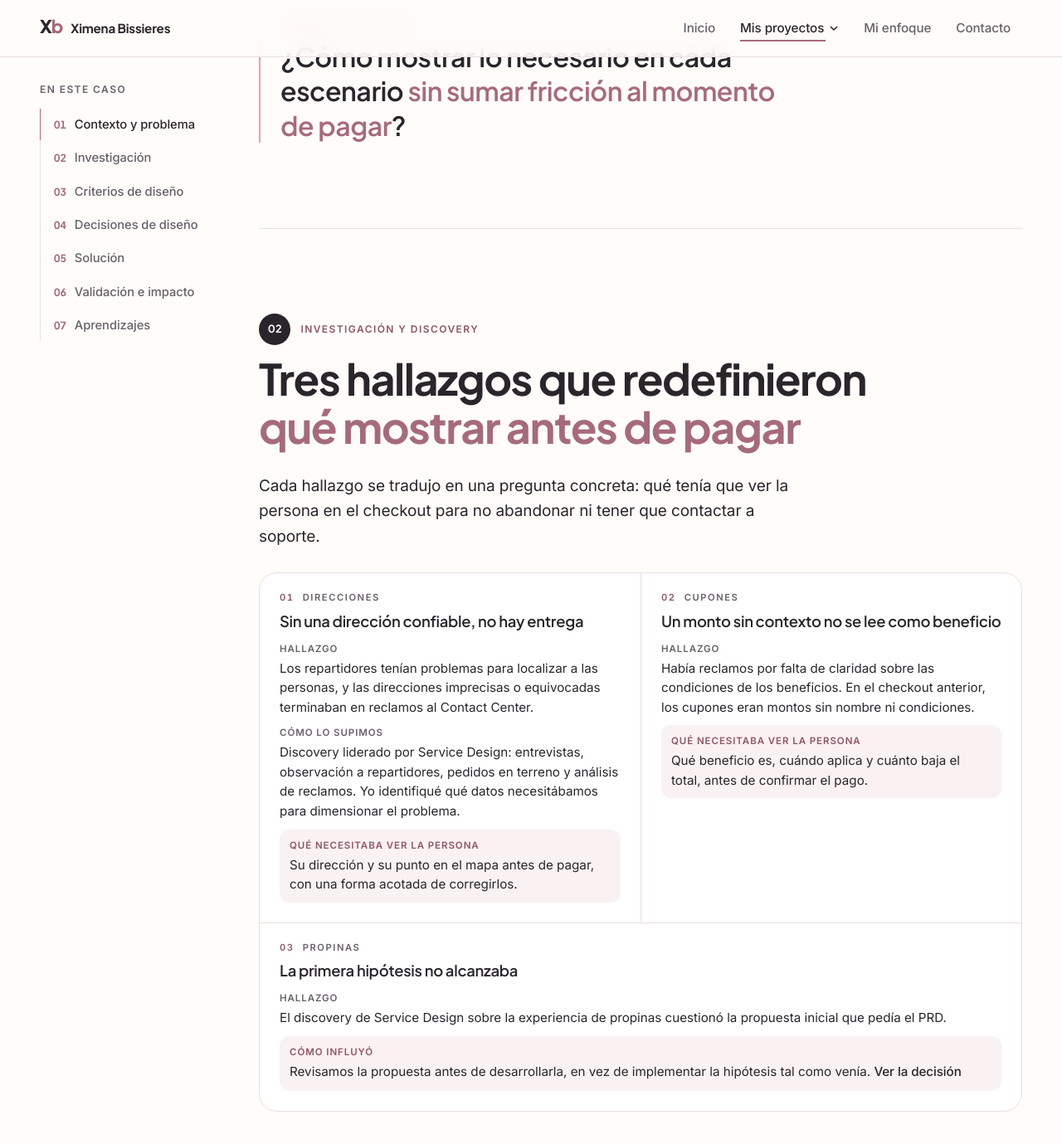
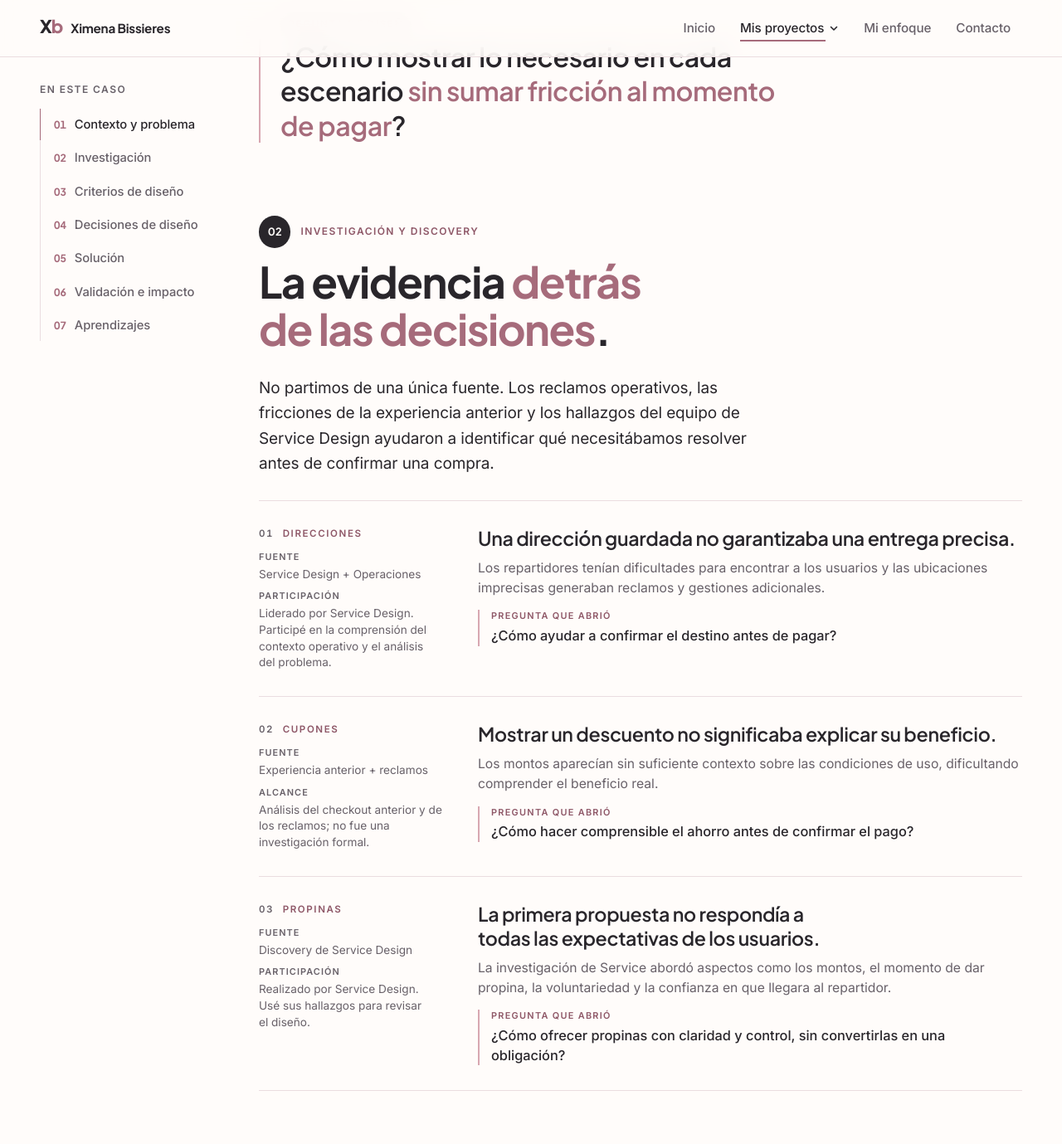
Before and after one commit to ximebissieres/Ximebissieres.github.io, a Jekyll site: the page built from proyectos/monchis.html, in a window 1280 px wide and 1400 px high, scrolled down 3084 px. Shown: the top 1379 px of the window at 83% size. Built offline with Jekyll 4.4.1, drawn with Linux system fonts in a browser that asks for light colours.

Commit message:
Monchis: investigación como evidencia y transición continua desde Contexto
- Sin línea divisoria ni doble espacio entre la pregunta de diseño y Investigación.
- Tres hallazgos editoriales: tema y fuente como metadatos, hallazgo protagonista y la pregunta que abrió.
- Atribución explícita: Service Design en direcciones y propinas; cupones sin investigación formal.

Co-Authored-By: Claude Opus 5.5 <noreply@anthropic.com>
Claude-Session: https://claude.ai/code/session_01DJ4kQgEHjb3PtnpPBBuZ5X

```diff
--- a/assets/styles.css
+++ b/assets/styles.css
@@ -1651,3 +1651,29 @@ body { font-family: var(--sans); font-size: var(--fs-body); line-height: 1.65; f
 .asis-legend span::before { content: ""; width: 10px; height: 10px; border-radius: 50%; box-sizing: border-box; }
 .asis-legend .lg-on::before { background: var(--ink); }
 .asis-legend .lg-off::before { border: 1.5px dashed var(--rose); }
+
+/* ==========================================================================
+   Monchis · transición Contexto → Investigación y hallazgos editoriales
+   ========================================================================== */
+/* La pregunta de diseño enlaza con Investigación: sin línea divisoria ni doble espacio */
+.chapter:has(.ctx-question) { padding-bottom: clamp(28px, 3.5vw, 44px); }
+.chapter:has(.ctx-question) + .chapter { border-top: 0; padding-top: clamp(28px, 3.5vw, 44px); }
+
+/* Hallazgos: metadatos discretos a la izquierda, hallazgo protagonista a la derecha */
+.findings { list-style: none; margin: 0; padding: 0; border-top: 1px solid var(--line); }
+.findings > li { display: grid; gap: 12px; padding-block: clamp(20px, 2.6vw, 30px); border-bottom: 1px solid var(--line); }
+@media (min-width: 900px) { .findings > li { grid-template-columns: minmax(0, 14rem) minmax(0, 1fr); column-gap: 40px; } }
+.f-meta { display: grid; gap: 10px; align-content: start; }
+.f-topic { font-size: .72rem; font-weight: var(--w-semibold); letter-spacing: .14em; text-transform: uppercase; color: var(--rose-ink); }
+.f-topic span { color: var(--muted); margin-right: 6px; font-variant-numeric: tabular-nums; }
+.f-meta dl { margin: 0; display: grid; gap: 8px; }
+.f-meta dt { font-size: .68rem; font-weight: var(--w-semibold); letter-spacing: .1em; text-transform: uppercase; color: var(--muted); }
+.f-meta dd { margin: 2px 0 0; font-size: .85rem; line-height: 1.45; color: var(--muted); text-wrap: pretty; }
+.f-body { display: grid; gap: 10px; align-content: start; max-width: 42rem; }
+.f-body h3 { font-family: var(--display); font-weight: var(--w-semibold); font-size: clamp(1.2rem, 1.05rem + .5vw, 1.45rem); line-height: 1.25; letter-spacing: -0.015em; text-wrap: balance; }
+.f-body > p:not(.f-question) { font-size: .98rem; line-height: 1.55; color: var(--muted); text-wrap: pretty; }
+.f-question { display: grid; gap: 4px; margin-top: 4px; padding-left: 14px; border-left: 2px solid var(--blush); font-size: 1.02rem; line-height: 1.45; color: var(--ink); font-weight: var(--w-medium); }
+.f-question span { font-size: .68rem; font-weight: var(--w-semibold); letter-spacing: .12em; text-transform: uppercase; color: var(--rose-ink); }
+@media (max-width: 899px) {
+  .f-meta dl { grid-template-columns: repeat(auto-fit, minmax(min(100%, 12rem), 1fr)); column-gap: 20px; }
+}
--- a/proyectos/monchis.html
+++ b/proyectos/monchis.html
@@ -89,33 +89,41 @@ summary: 'Rediseñamos el checkout de Monchis para simplificar decisiones, aclar
     </section>
 
     <section class="chapter" id="investigacion" data-title="Investigación">
-      <header class="chapter-head"><p class="eyebrow">Investigación y discovery</p><h2 class="chapter-title">Tres hallazgos que redefinieron <em>qué mostrar antes de pagar</em></h2></header>
-      <p class="lead">Cada hallazgo se tradujo en una pregunta concreta: qué tenía que ver la persona en el checkout para no abandonar ni tener que contactar a soporte.</p>
-      <ol class="research-list">
+      <header class="chapter-head"><p class="eyebrow">Investigación y discovery</p><h2 class="chapter-title">La evidencia <em>detrás de las decisiones</em>.</h2></header>
+      <p class="lead">No partimos de una única fuente. Los reclamos operativos, las fricciones de la experiencia anterior y los hallazgos del equipo de Service Design ayudaron a identificar qué necesitábamos resolver antes de confirmar una compra.</p>
+      <ol class="findings">
         <li>
-          <p class="eyebrow">Direcciones</p>
-          <h3>Sin una dirección confiable, no hay entrega</h3>
-          <dl>
-            <div><dt>Hallazgo</dt><dd>Los repartidores tenían problemas para localizar a las personas, y las direcciones imprecisas o equivocadas terminaban en reclamos al Contact Center.</dd></div>
-            <div><dt>Cómo lo supimos</dt><dd>Discovery liderado por Service Design: entrevistas, observación a repartidores, pedidos en terreno y análisis de reclamos. Yo identifiqué qué datos necesitábamos para dimensionar el problema.</dd></div>
-            <div class="rl-found"><dt>Qué necesitaba ver la persona</dt><dd>Su dirección y su punto en el mapa antes de pagar, con una forma acotada de corregirlos.</dd></div>
-          </dl>
+          <div class="f-meta">
+            <p class="f-topic"><span>01</span> Direcciones</p>
+            <dl><div><dt>Fuente</dt><dd>Service Design + Operaciones</dd></div><div><dt>Participación</dt><dd>Liderado por Service Design. Participé en la comprensión del contexto operativo y el análisis del problema.</dd></div></dl>
+          </div>
+          <div class="f-body">
+            <h3>Una dirección guardada no garantizaba una entrega precisa.</h3>
+            <p>Los repartidores tenían dificultades para encontrar a los usuarios y las ubicaciones imprecisas generaban reclamos y gestiones adicionales.</p>
+            <p class="f-question"><span>Pregunta que abrió</span>¿Cómo ayudar a confirmar el destino antes de pagar?</p>
+          </div>
         </li>
         <li>
-          <p class="eyebrow">Cupones</p>
-          <h3>Un monto sin contexto no se lee como beneficio</h3>
-          <dl>
-            <div><dt>Hallazgo</dt><dd>Había reclamos por falta de claridad sobre las condiciones de los beneficios. En el checkout anterior, los cupones eran montos sin nombre ni condiciones.</dd></div>
-            <div class="rl-found"><dt>Qué necesitaba ver la persona</dt><dd>Qué beneficio es, cuándo aplica y cuánto baja el total, antes de confirmar el pago.</dd></div>
-          </dl>
+          <div class="f-meta">
+            <p class="f-topic"><span>02</span> Cupones</p>
+            <dl><div><dt>Fuente</dt><dd>Experiencia anterior + reclamos</dd></div><div><dt>Alcance</dt><dd>Análisis del checkout anterior y de los reclamos; no fue una investigación formal.</dd></div></dl>
+          </div>
+          <div class="f-body">
+            <h3>Mostrar un descuento no significaba explicar su beneficio.</h3>
+            <p>Los montos aparecían sin suficiente contexto sobre las condiciones de uso, dificultando comprender el beneficio real.</p>
+            <p class="f-question"><span>Pregunta que abrió</span>¿Cómo hacer comprensible el ahorro antes de confirmar el pago?</p>
+          </div>
         </li>
         <li>
-          <p class="eyebrow">Propinas</p>
-          <h3>La primera hipótesis no alcanzaba</h3>
-          <dl>
-            <div><dt>Hallazgo</dt><dd>El discovery de Service Design sobre la experiencia de propinas cuestionó la propuesta inicial que pedía el PRD.</dd></div>
-            <div class="rl-found"><dt>Cómo influyó</dt><dd>Revisamos la propuesta antes de desarrollarla, en vez de implementar la hipótesis tal como venía. <a class="link-arrow" href="#decisiones">Ver la decisión</a></dd></div>
-          </dl>
+          <div class="f-meta">
+            <p class="f-topic"><span>03</span> Propinas</p>
+            <dl><div><dt>Fuente</dt><dd>Discovery de Service Design</dd></div><div><dt>Participación</dt><dd>Realizado por Service Design. Usé sus hallazgos para revisar el diseño.</dd></div></dl>
+          </div>
+          <div class="f-body">
+            <h3>La primera propuesta no respondía a todas las expectativas de los usuarios.</h3>
+            <p>La investigación de Service abordó aspectos como los montos, el momento de dar propina, la voluntariedad y la confianza en que llegara al repartidor.</p>
+            <p class="f-question"><span>Pregunta que abrió</span>¿Cómo ofrecer propinas con claridad y control, sin convertirlas en una obligación?</p>
+          </div>
         </li>
       </ol>
     </section>
```
